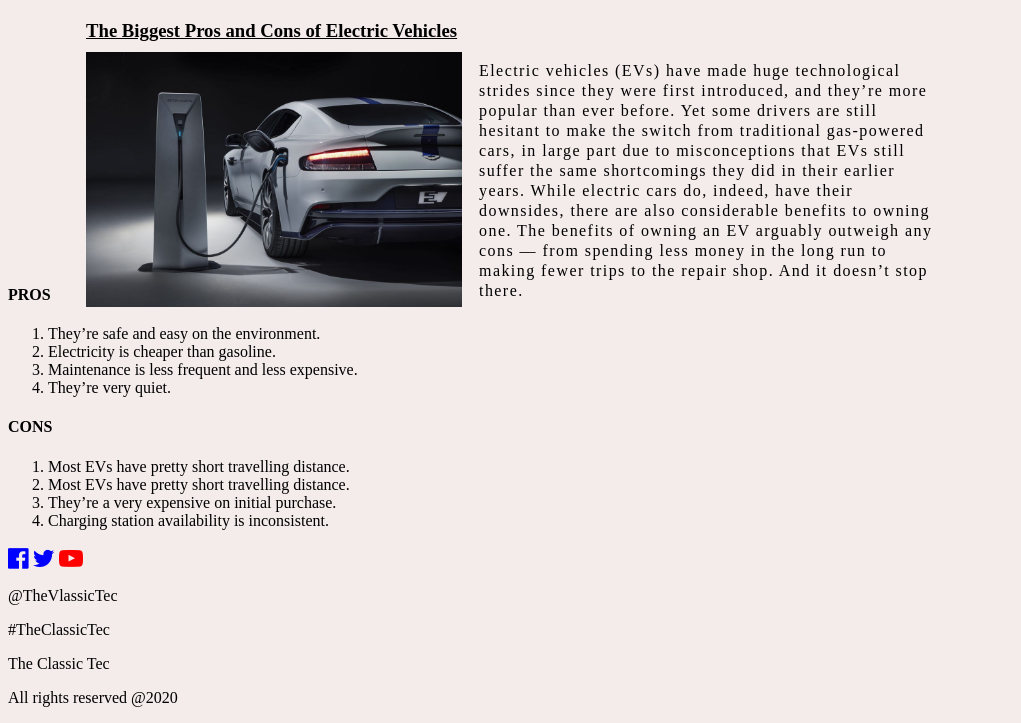
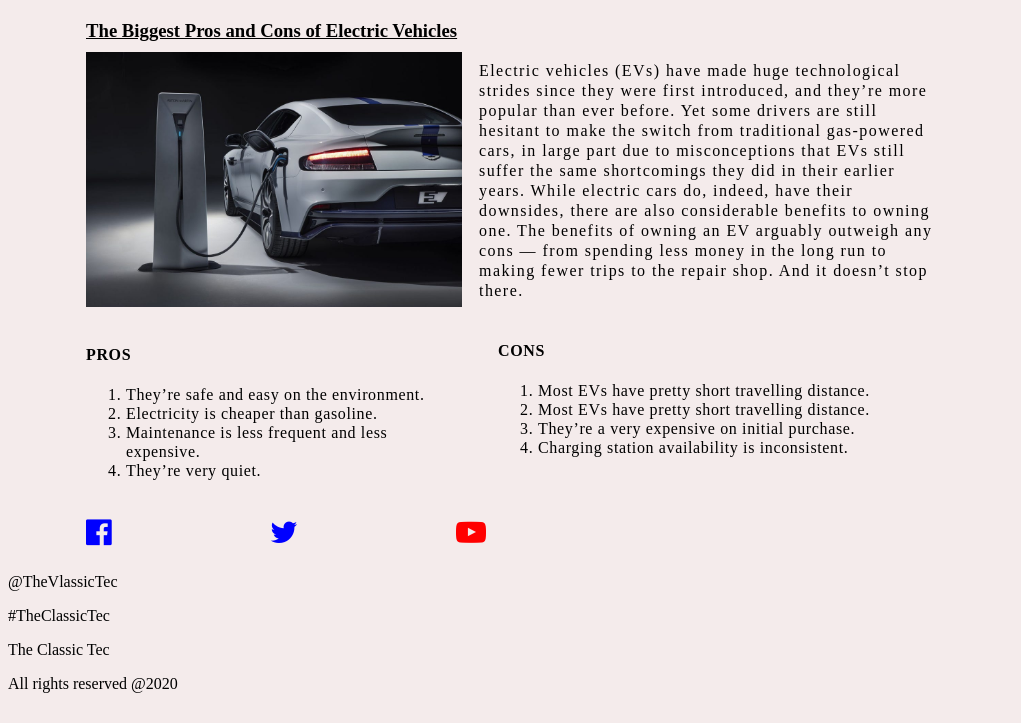
Before and after one commit to Ken-muigai/Tesla, a plain HTML site: page abzed.html in a window 1280 px wide. Shown: the part 1800-2523 px from the top of the page, without its empty margins (0-1021 px from the left). Drawn offline with Linux system fonts and the light colour scheme; a web font is replaced by a local one.

Commit message:
changed icon px and styled class pros,cons and social

```diff
--- a/abzed.css
+++ b/abzed.css
@@ -124,3 +124,30 @@ h1{
     line-height: 20px;
     letter-spacing: 0.09em;
 }
+.pros{
+    width: 349px;
+    height: 116x;
+    margin-left: 78px;
+    margin-top: 80px;
+    line-height: 19px;
+    letter-spacing: 0.04em;
+
+}
+.cons{
+    width: 432px;
+    height: 116px;
+    margin-left: 490px;
+    margin-top: -160px;
+    line-height: 19px;
+    letter-spacing: 0.04em;
+}
+.social{
+    display: flex;
+    flex-direction: row;
+    justify-content: space-between;
+    width: 400px;
+    height: 40px;
+    margin-left: 78px;
+    margin-top: 60px;
+
+}
--- a/abzed.html
+++ b/abzed.html
@@ -102,6 +102,9 @@
                     considerable benefits to owning one. The benefits of owning an EV
                     arguably outweigh any cons — from spending less money in the long run
                     to making fewer trips to the repair shop. And it doesn’t stop there.</p>
+        </div>
+
+        <div class="pros">
             <h4>PROS</h4>
             <ol id="first">
                 <li>They’re safe and easy on the environment.</li>
@@ -109,6 +112,9 @@
                 <li>Maintenance is less frequent and less expensive.</li>
                 <li>They’re very quiet.</li>
             </ol>
+        </div>
+
+        <div class="cons">
             <h4>CONS</h4>
             <ol id="second">
                 <li>Most EVs have pretty short travelling distance.</li>
@@ -119,9 +125,9 @@
         </div>
 
         <div class="social">
-            <i class="fa fa-facebook-official" style="font-size:24px;color:blue"></i>
-            <i class="fa fa-twitter" style="font-size:24px;color:blue"></i>
-            <i class="fa fa-youtube-play" style="font-size:24px;color:red"></i>
+            <i class="fa fa-facebook-official" style="font-size:30px;color:blue"></i>
+            <i class="fa fa-twitter" style="font-size:30px;color:blue"></i>
+            <i class="fa fa-youtube-play" style="font-size:30px;color:red"></i>
 
         </div>
 
```
